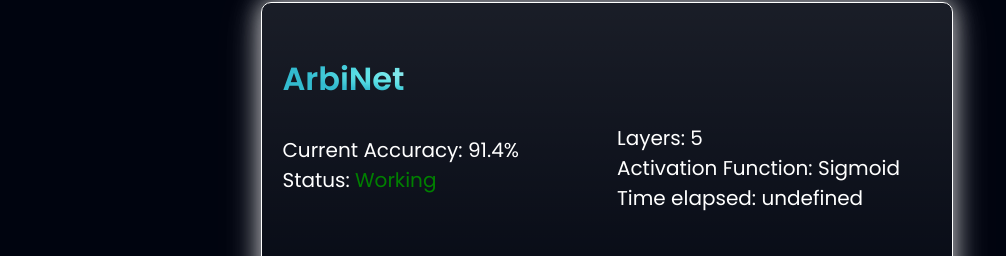
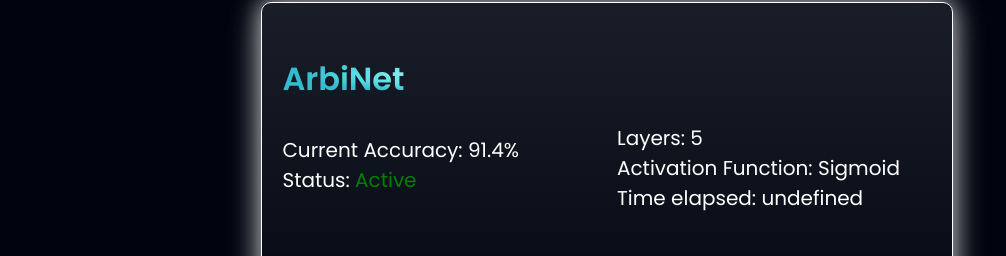
Before and after one commit to star-gazer111/AntiMEV, a React (Vite) app in the folder App/client/: page / in a window 1280 px wide. Shown: the part 2307-2563 px from the top of the page, without its empty margins (33-1039 px from the left). Built offline with nearby package versions, Linux system fonts and the light colour scheme.

Commit message:
cliend dashboard

```diff
--- a/App/client/src/components/ClientDashboard.jsx
+++ b/App/client/src/components/ClientDashboard.jsx
@@ -52,7 +52,7 @@ const ClientDashboard = () => {
           </p>
           <p className="font-poppins text-[20px]">Current Accuracy: 91.4%</p>
           <p className="font-poppins text-[20px]">
-            Status: <span style={{ color: "green" }}>Working</span>{" "}
+            Status: <span style={{ color: "green" }}>Active</span>{" "}
           </p>
         </div>
         <div className="mt-20">
--- a/App/client/src/components/ResultModal.jsx
+++ b/App/client/src/components/ResultModal.jsx
@@ -33,9 +33,9 @@ const ResultModal = ({ isOpen, onClose, inputValue }) => {
             } else {
               setResult("Non-MEV");
             }
-          }, 3000);
-        }, 4000);
-      }, 3000);
+          }, 6000);
+        }, 6000);
+      }, 8000);
     } catch (error) {
       console.error("Error in getEvent:", error);
     }
```
